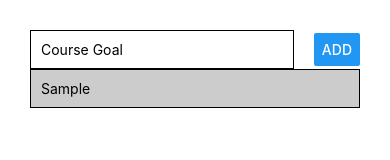
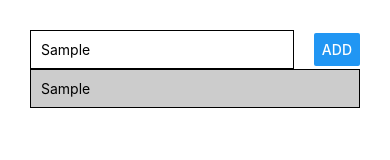
Before and after one commit to juanpchica/TodoReactNative, a React Native app: screen / in a window 390 px wide. Both pictures are taken after typing "Sample" into the empty fields and a click on the button "ADD". Shown: the top 160 px of the page. Built offline with nearby package versions, Linux system fonts and the light colour scheme.

Commit message:
Input for adding goals and list separated in different components

```diff
--- a/App.js
+++ b/App.js
@@ -8,51 +8,25 @@ import {
   FlatList,
   SafeAreaView,
 } from "react-native";
+import { GoalInput } from "./components/GoalInput";
+import { GoalItems } from "./components/GoalItems";
 
 export default function App() {
-  const [enteredGoal, setEnteredGoal] = useState("");
   const [courseGoals, setCourseGoals] = useState([]);
-  const goalInputHandler = (enteredText) => {
-    setEnteredGoal(enteredText);
-  };
-  const addGoal = () => {
+
+  const addGoal = (goal) => {
     setCourseGoals([
       ...courseGoals,
-      { key: new Date().getDate().toString(), value: enteredGoal },
+      { key: new Date().getDate().toString(), value: goal },
     ]);
-    setEnteredGoal("");
   };
 
   const renderItem = ({ item }) => {
-    return (
-      <View style={styles.listITem}>
-        <Text>{item.value}</Text>
-      </View>
-    );
+    return <GoalItems item={item} />;
   };
   return (
     <View style={{ padding: 30 }}>
-      <View
-        style={{
-          flexDirection: "row",
-          justifyContent: "space-between",
-          alignItems: "center",
-        }}
-      >
-        <TextInput
-          placeholder="Course Goal"
-          style={{
-            borderColor: "black",
-            borderWidth: 1,
-            padding: 10,
-            width: "80%",
-          }}
-          onChangeText={goalInputHandler}
-          value={enteredGoal}
-        />
-        <Button title="ADD" onPress={addGoal} />
-      </View>
-
+      <GoalInput addGoal={addGoal} />
       <FlatList data={courseGoals} renderItem={renderItem} />
     </View>
   );
@@ -65,12 +39,4 @@ const styles = StyleSheet.create({
     alignItems: "center",
     justifyContent: "center",
   },
-  listITem: {
-    padding: 10,
-    backgroundColor: "#ccc",
-    borderColor: "black",
-    borderWidth: 1,
-    padding: 10,
-    marginBottom: 15,
-  },
 });
--- /dev/null
+++ b/components/GoalInput.js
@@ -0,0 +1,32 @@
+import React, { useState } from "react";
+import { Button, TextInput, View } from "react-native";
+
+export const GoalInput = ({ addGoal }) => {
+  const [enteredGoal, setEnteredGoal] = useState("");
+  const goalInputHandler = (enteredText) => {
+    setEnteredGoal(enteredText);
+  };
+
+  return (
+    <View
+      style={{
+        flexDirection: "row",
+        justifyContent: "space-between",
+        alignItems: "center",
+      }}
+    >
+      <TextInput
+        placeholder="Course Goal"
+        style={{
+          borderColor: "black",
+          borderWidth: 1,
+          padding: 10,
+          width: "80%",
+        }}
+        onChangeText={goalInputHandler}
+        value={enteredGoal}
+      />
+      <Button title="ADD" onPress={() => addGoal(enteredGoal)} />
+    </View>
+  );
+};
--- /dev/null
+++ b/components/GoalItems.js
@@ -0,0 +1,22 @@
+import React from "react";
+import { Text, View, StyleSheet } from "react-native";
+
+export const GoalItems = (props) => {
+  const item = props.item;
+  return (
+    <View style={styles.listITem}>
+      <Text>{item.value}</Text>
+    </View>
+  );
+};
+
+const styles = StyleSheet.create({
+  listITem: {
+    padding: 10,
+    backgroundColor: "#ccc",
+    borderColor: "black",
+    borderWidth: 1,
+    padding: 10,
+    marginBottom: 15,
+  },
+});
```
